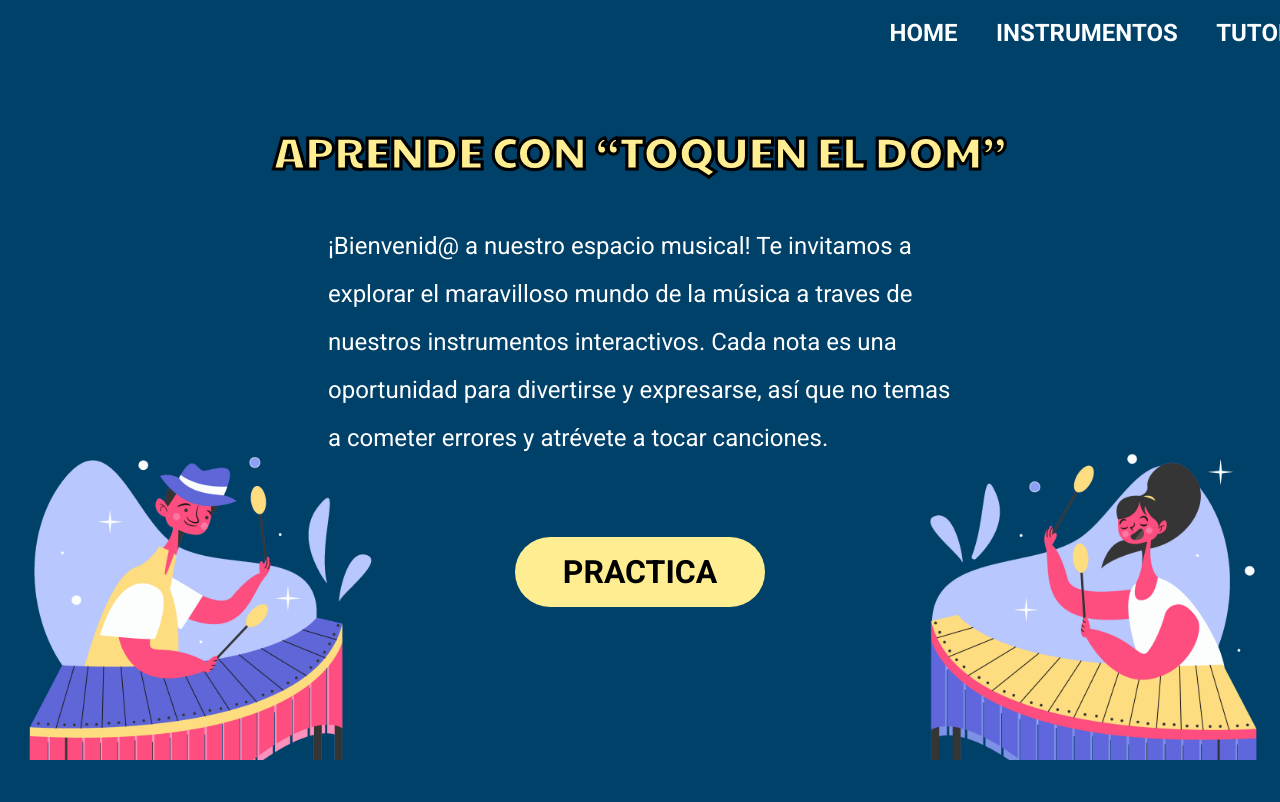
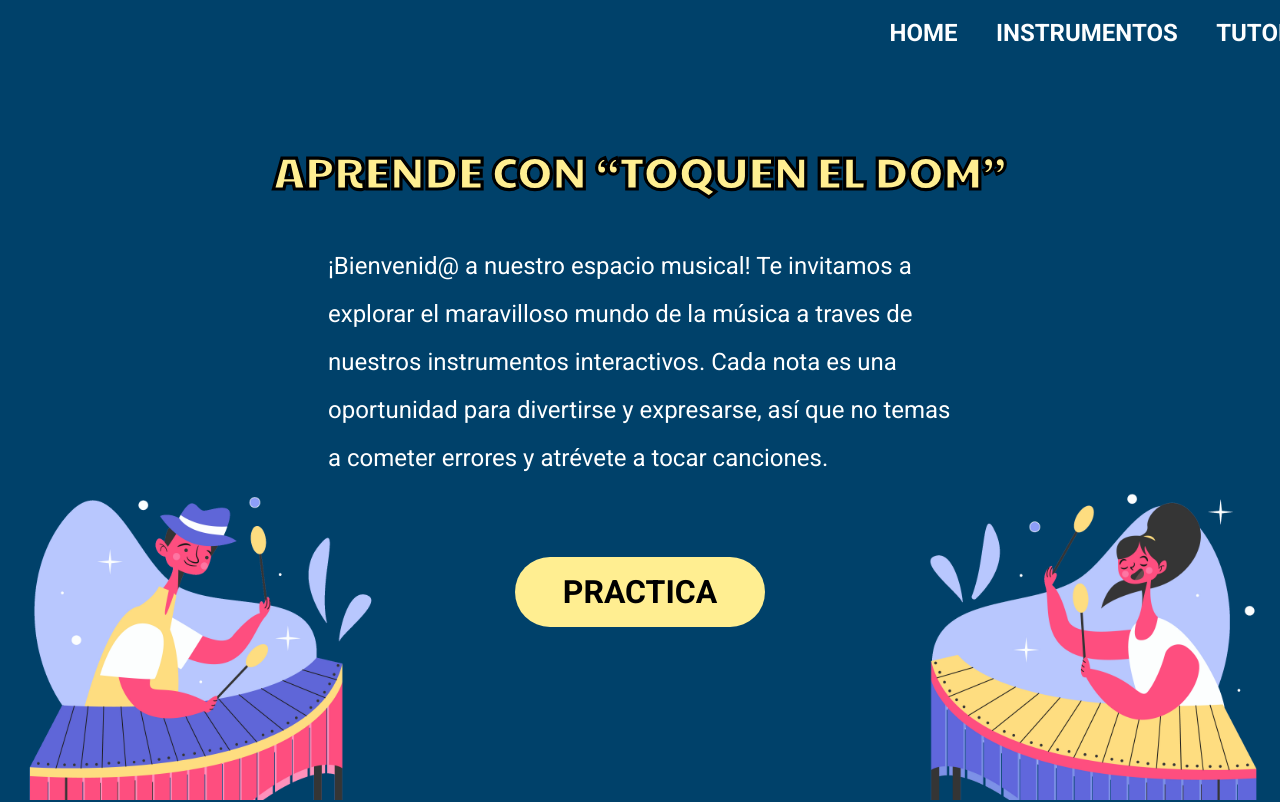
Before and after one commit to project-assigments-p2-singulaars/toquen-el-dom-maas-musica, a plain HTML site: page src/index.html in a window 1280 px wide. Shown: the top 802 px of the page. Drawn offline with Linux system fonts and the light colour scheme.

Commit message:
resized header section

```diff
--- a/src/styles/index.css
+++ b/src/styles/index.css
@@ -331,8 +331,8 @@ section h2 {
     flex-direction: column;
     justify-content: center;
     align-items: center;
-    height: 95vh;
-    width: 100%;
+    height: 100vh;
+    width: 100vw;
     gap: 3rem;
     /* background-image: url(../assets/img/Desktop\ -\ 1.svg); */
   }
```
